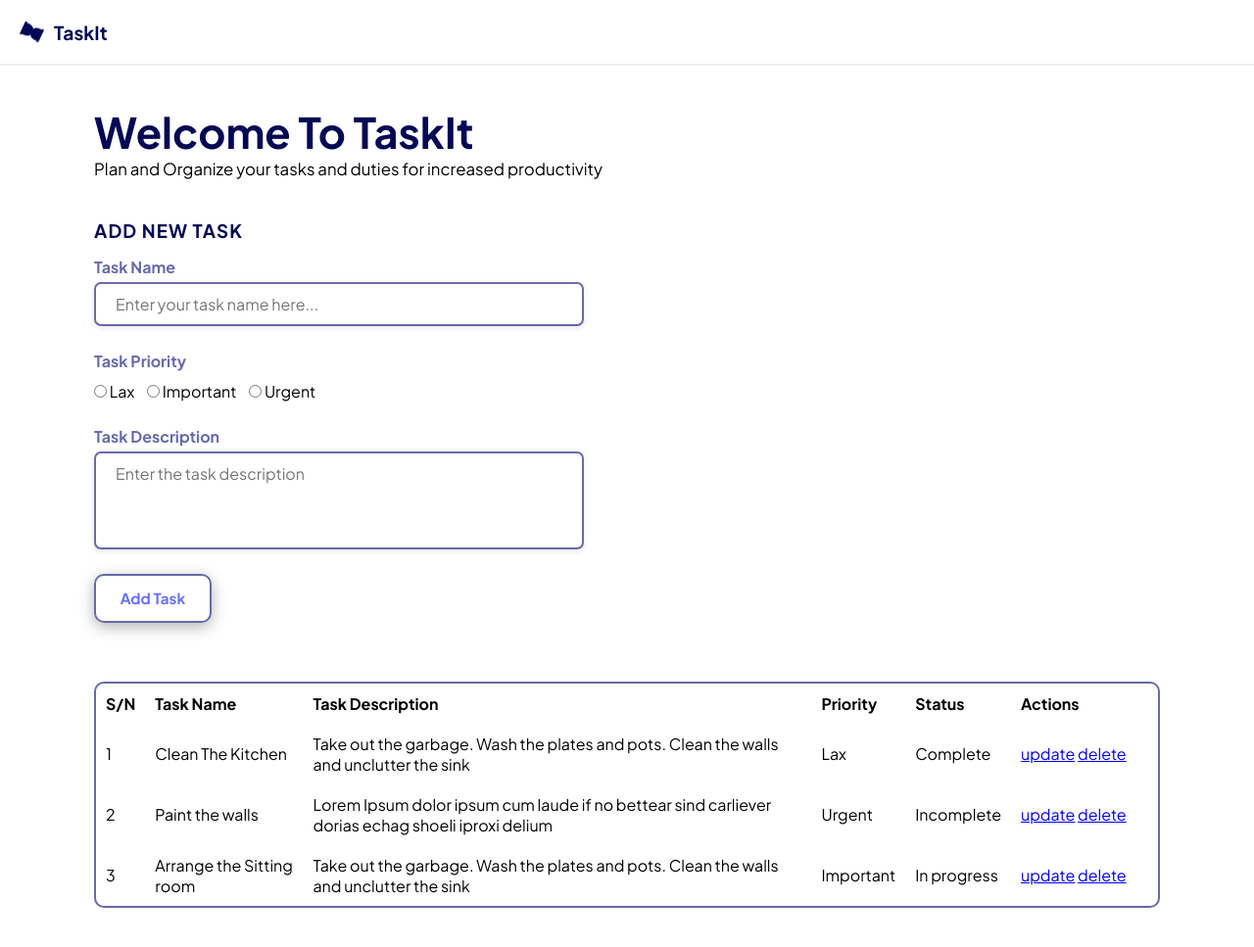
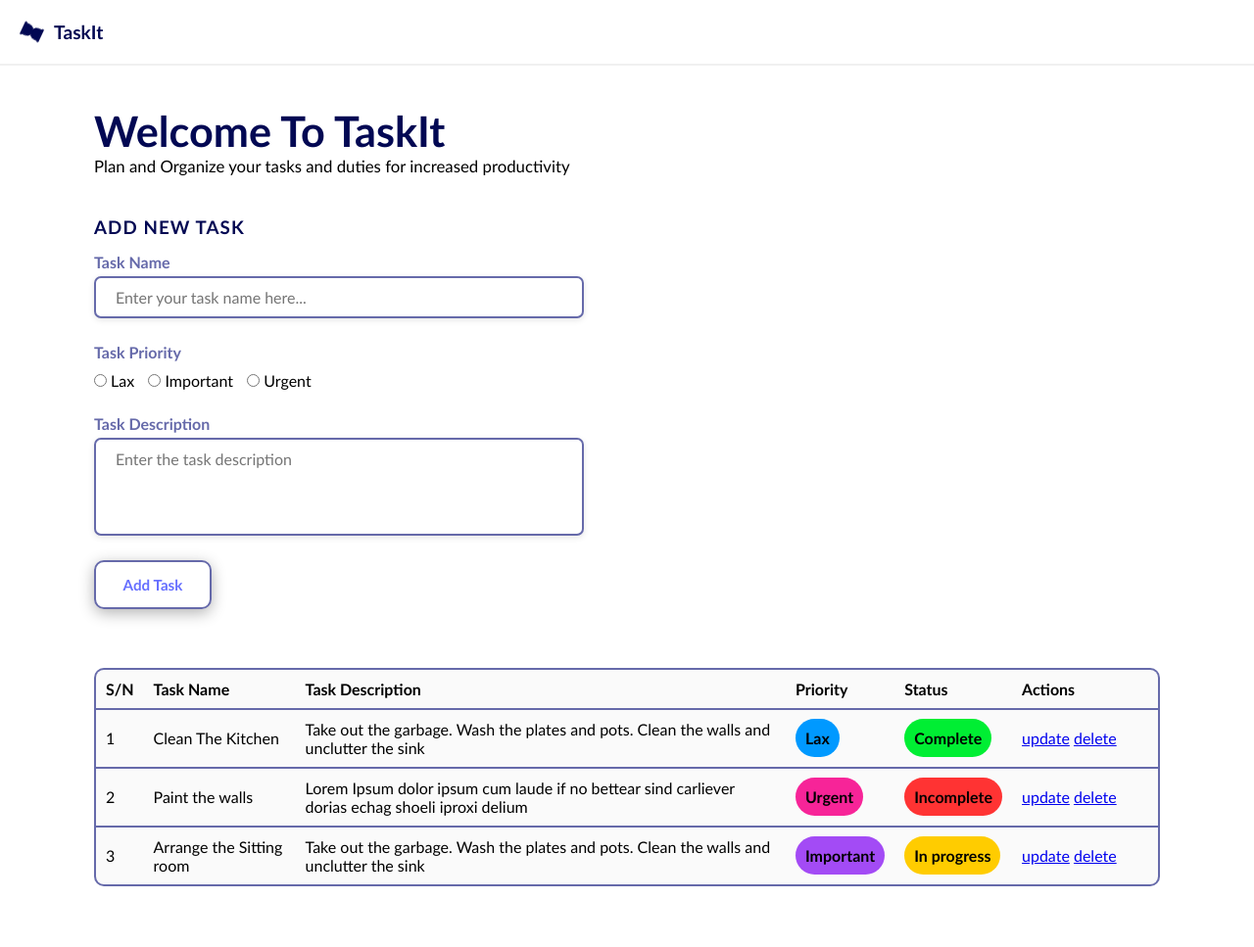
Before and after one commit to Tom-Okafor/simple-php-task-manager, a PHP site: page / in a window 1280 px wide. Shown: the whole page at 98% size. After the commit the page ends 905 px from the top, so only its background shows below. Run offline with PHP 8.4, Linux system fonts and the light colour scheme.

Commit message:
style: update table styles and add special styles for the various status and priority class names for unique visual identification

```diff
--- a/styles.css
+++ b/styles.css
@@ -2,7 +2,7 @@
     margin: 0;
     padding: 0;
     box-sizing: border-box;
-    font-family: 'Plus Jakarta Sans', sans-serif;
+    font-family:'Trebuchet MS', 'Lucida Sans Unicode', 'Lucida Grande', 'Lucida Sans', Arial, sans-serif;
 }
 
 header {
@@ -148,22 +148,107 @@ form .priority input[type='radio'] {
 }
 
 .task-list table {
-    max-width: 1200px;
+    width: 100%;
     margin-inline: auto;
     text-align: left;
-    border: 2px solid #666aaa;
     border-radius: 10px;
     -webkit-border-radius: 10px;
     -moz-border-radius: 10px;
     -ms-border-radius: 10px;
     -o-border-radius: 10px;
+    background-color: #666aaa;
+    overflow: hidden;
+    border-collapse: collapse;
+    border: 2px solid #666aaa;
+}
+
+tr {
+    border-bottom: 2px solid #666aaa;
 }
 
 th,
 td {
     padding: 10px;
+    background-color: #fafafa;
+    margin-top: 10px;
+    transition: all 300ms ease;
+    -webkit-transition: all 300ms ease;
+    -moz-transition: all 300ms ease;
+    -ms-transition: all 300ms ease;
+    -o-transition: all 300ms ease;
+
+}
+
+td:hover {
+    background-color: #e0e0e0;
 }
 
 .task-list table td:last-child {
     width: 150px;
 }
+
+.complete {
+    background-color: #00ee33;
+    padding: 10px;
+    border-radius: 20px;
+    -webkit-border-radius: 20px;
+    -moz-border-radius: 20px;
+    -ms-border-radius: 20px;
+    -o-border-radius: 20px;
+    font-weight: 600;
+}
+
+.incomplete {
+    background-color: #ff3333;
+    padding: 10px;
+    border-radius: 20px;
+    -webkit-border-radius: 20px;
+    -moz-border-radius: 20px;
+    -ms-border-radius: 20px;
+    -o-border-radius: 20px;
+    font-weight: 600;
+}
+
+.inprogress {
+    background-color: #ffcc00;
+    padding: 10px;
+    border-radius: 20px;
+    -webkit-border-radius: 20px;
+    -moz-border-radius: 20px;
+    -ms-border-radius: 20px;
+    -o-border-radius: 20px;
+    font-weight: 600;
+}
+
+.urgent {
+    background-color: #f72498;
+    padding: 10px;
+    border-radius: 20px;
+    -webkit-border-radius: 20px;
+    -moz-border-radius: 20px;
+    -ms-border-radius: 20px;
+    -o-border-radius: 20px;
+    font-weight: 600;
+}
+
+.important {
+    background-color: #a34bf5;
+    padding: 10px;
+    border-radius: 20px;
+    -webkit-border-radius: 20px;
+    -moz-border-radius: 20px;
+    -ms-border-radius: 20px;
+    -o-border-radius: 20px;
+    font-weight: 600;
+}
+
+.lax {
+    background-color: #0099ff;
+    padding: 10px;
+    border-radius: 20px;
+    -webkit-border-radius: 20px;
+    -moz-border-radius: 20px;
+    -ms-border-radius: 20px;
+    -o-border-radius: 20px;
+    font-weight: 600;
+}
```
